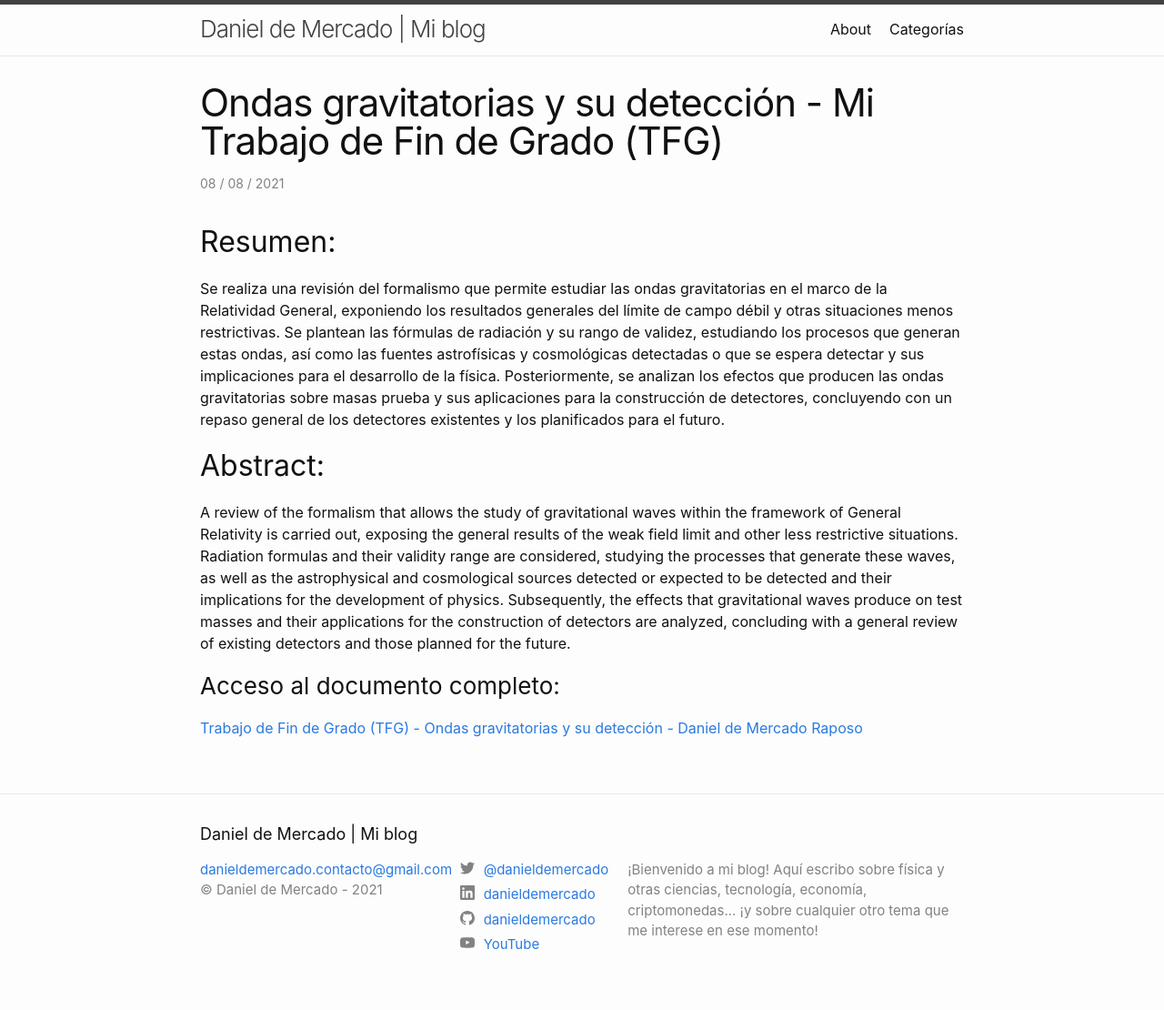
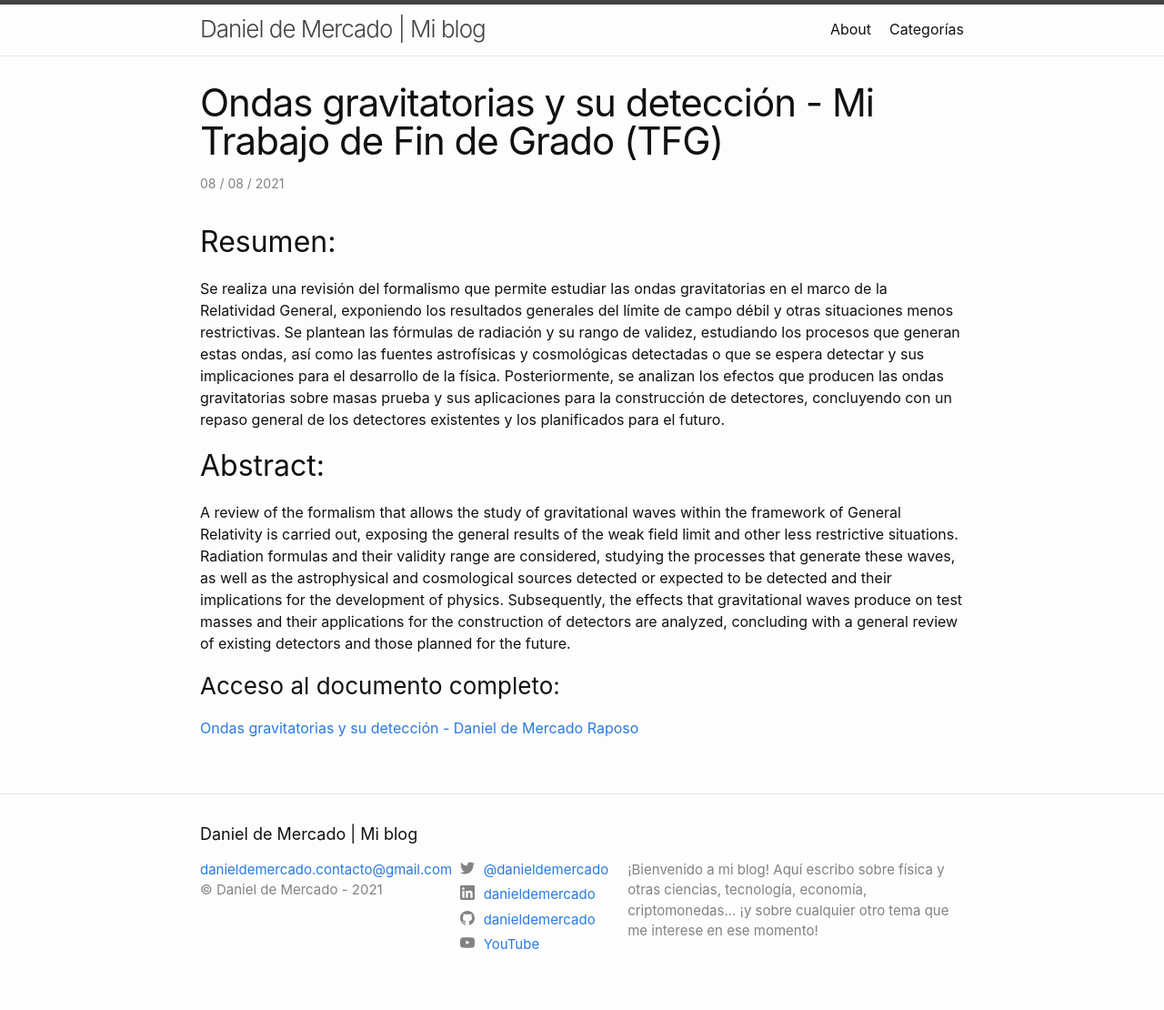
Before and after one commit to danieldemercado/mi-blog, a Jekyll site: the page built from _posts/2021-08-08-mi-TFG.markdown, in a window 1280 px wide. Shown: the whole page at 91% size. Built offline with Jekyll 4.4.1, drawn with Linux system fonts in a browser that asks for light colours.

Commit message:
Modificación del post TFG

```diff
--- a/_posts/2021-08-08-mi-TFG.markdown
+++ b/_posts/2021-08-08-mi-TFG.markdown
@@ -31,4 +31,4 @@ for the future.
 
 ### Acceso al documento completo:
 
-[Trabajo de Fin de Grado (TFG) - Ondas gravitatorias y su detección - Daniel de Mercado Raposo](/archivos/documentos/FT32_de_Mercado_Raposo_Daniel.pdf)
+[Ondas gravitatorias y su detección - Daniel de Mercado Raposo](/archivos/documentos/FT32_de_Mercado_Raposo_Daniel.pdf)
```
